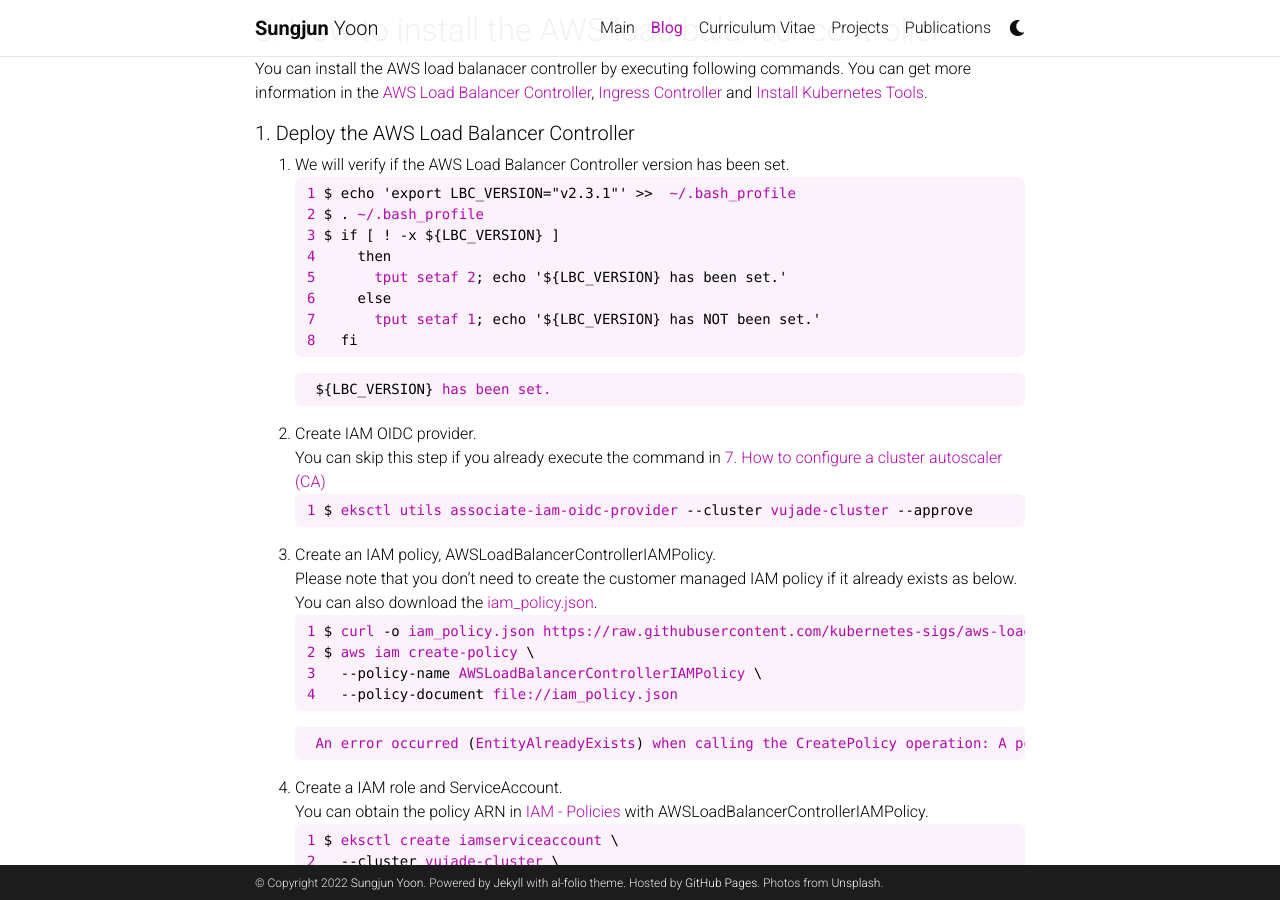
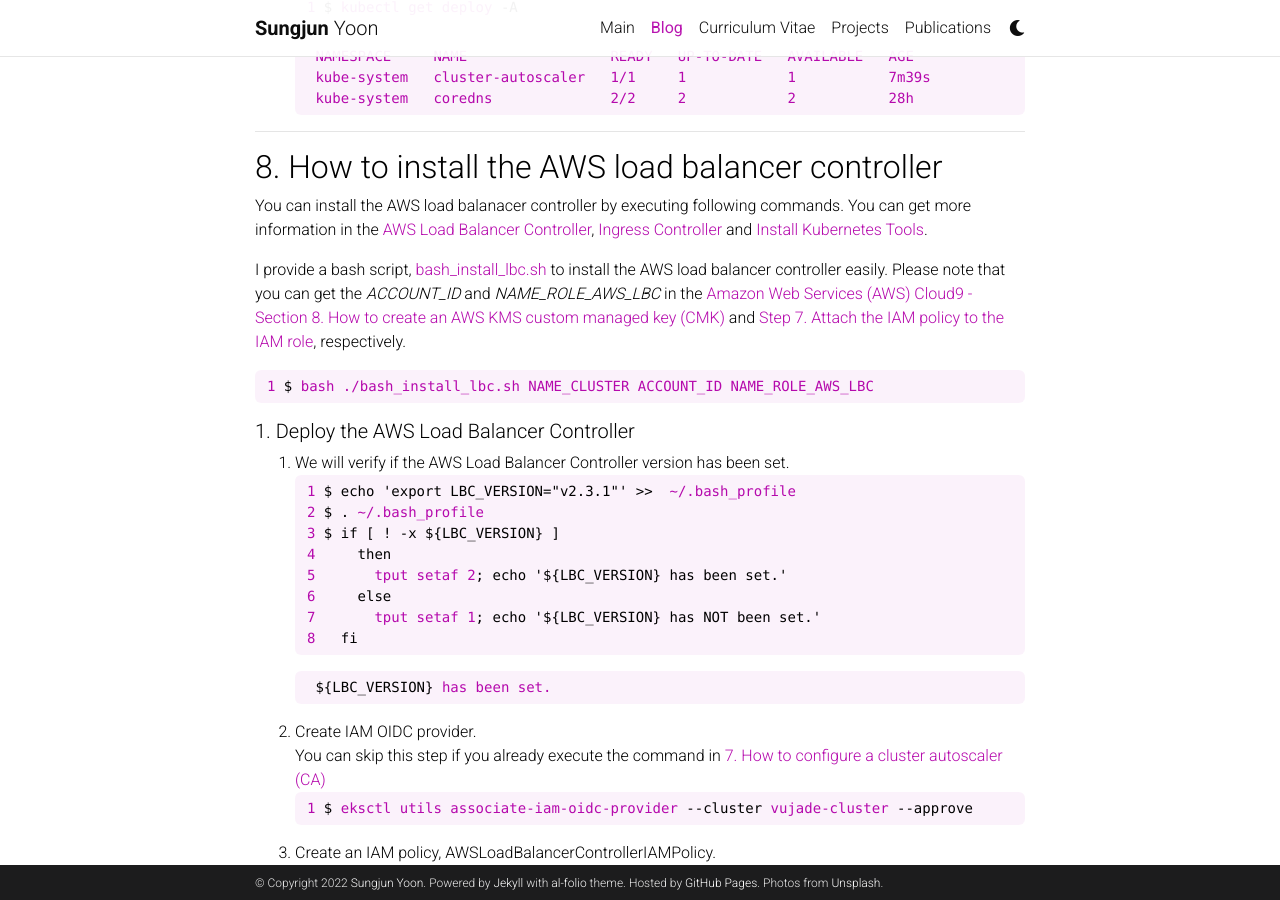
Before and after one commit to vujadeyoon/vujadeyoon.github.io, a Jekyll site: the page built from _posts/AWS/2022-01-28-eks.md, in a window 1280 px wide and 900 px high, scrolled down 10549 px. Built offline with Jekyll 4.4.1, drawn with Linux system fonts in a browser that asks for light colours; comment, search, counter and statistics services are not loaded; a style sheet for code colours, icons or effects is not loaded; some of the changed text lies outside the part shown.

Commit message:
220130g: update the blog, Amazon Elastic Kubernetes Service (EKS).

````diff
--- a/_posts/AWS/2022-01-28-eks.md
+++ b/_posts/AWS/2022-01-28-eks.md
@@ -387,6 +387,13 @@
 workshop guide, [Configure Cluster Autoscaler (CA)](https://www.eksworkshop.com/beginner/080_scaling/deploy_ca).
 Please note the CA only works when there is a node group at least.
 
+I provide a bash script, [bash_install_ca.sh](/assets/blog/AWS/4_EKS/bash_install_ca.sh) to install the CA easily. Please
+note that you can get the *ACCOUNT_ID* in the [Amazon Web Services (AWS) Cloud9 - Section 8. How to create an AWS KMS
+custom managed key (CMK)](/blog/2022/cloud9/#aws_cmk).
+```bash
+1 $ bash ./bash_install_ca.sh NAME_CLUSTER ACCOUNT_ID
+```
+
 ##### 1. IAM roles for service accounts
 1. Enabling IAM roles for service accounts on your cluster (i.e. Creating IAM OIDC provider).
 ```bash
@@ -510,6 +517,14 @@
 [Ingress Controller](https://www.eksworkshop.com/beginner/130_exposing-service/ingress_controller_alb) and
 [Install Kubernetes Tools](https://www.eksworkshop.com/020_prerequisites/k8stools/#set-the-aws-load-balancer-controller-version).
 
+I provide a bash script, [bash_install_lbc.sh](/assets/blog/AWS/4_EKS/bash_install_lbc.sh) to install the AWS load
+balancer controller easily. Please note that you can get the *ACCOUNT_ID* and *NAME_ROLE_AWS_LBC* in the
+[Amazon Web Services (AWS) Cloud9 - Section 8. How to create an AWS KMS custom managed key (CMK)](/blog/2022/cloud9/#aws_cmk)
+and [Step 7. Attach the IAM policy to the IAM role](#role_aws_lbc), respectively.
+```bash
+1 $ bash ./bash_install_lbc.sh NAME_CLUSTER ACCOUNT_ID NAME_ROLE_AWS_LBC
+```
+
 ##### 1. Deploy the AWS Load Balancer Controller
 1. We will verify if the AWS Load Balancer Controller version has been set.
 ```bash
@@ -590,7 +605,7 @@
     An error occurred (EntityAlreadyExists) when calling the CreatePolicy operation: A policy called AWSLoadBalancerControllerAdditionalIAMPolicy already exists. Duplicate names are not allowed.
 ```
 
-7. Attach the IAM policy to the IAM role. <br />
+7. Attach the IAM policy to the IAM role. <a name='role_aws_lbc'><br />
 You can find the role name as follows:
     <ul>
         <li>Open the AWS CloudFormation console</li>
````
Also changed, not shown: 2 other files.
